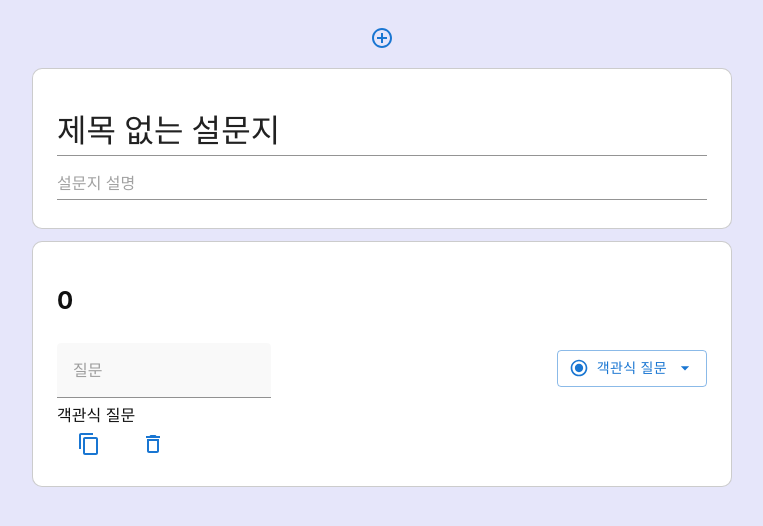
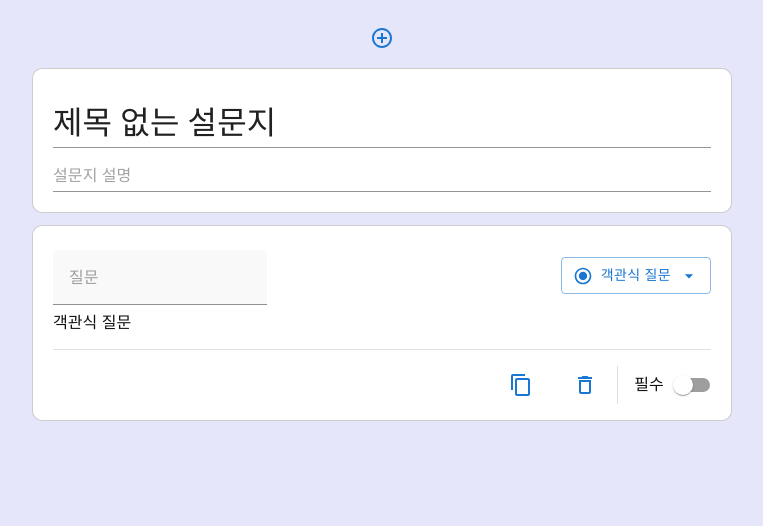
Before and after one commit to Seokyung/GoogleForms_Clonecoding, a React (Create React App) app: page / in a window 1280 px wide. Shown: the top 526 px of the page, without its empty margins (258-1021 px from the left). Built offline with nearby package versions, Linux system fonts and the light colour scheme.

Commit message:
질문 id 생성 방식 변경(nanoid 사용)

```diff
--- a/package.json
+++ b/package.json
@@ -18,6 +18,7 @@
     "@types/react": "^18.2.48",
     "@types/react-dom": "^18.2.18",
     "@types/styled-components": "^5.1.34",
+    "nanoid": "^5.0.4",
     "react": "^18.2.0",
     "react-dom": "^18.2.0",
     "react-redux": "^9.1.0",
--- a/src/components/Question/QuestionForm.tsx
+++ b/src/components/Question/QuestionForm.tsx
@@ -4,7 +4,8 @@ import QuestionOption from "./QuestionOption";
 import { IQuestionList } from "../Survey/SurveyForm";
 import { SurveyBox } from "../../styles/SurveyBox";
 import { ContentCopy, DeleteOutline } from "@mui/icons-material";
-import { Button } from "@mui/material";
+import { Button, Divider, FormControlLabel, Switch } from "@mui/material";
+import styled from "styled-components";
 
 interface IQForm {
 	question: IQuestionList;
@@ -24,13 +25,14 @@ const QuestionForm = (props: IQForm) => {
 
 	return (
 		<SurveyBox>
-			<h2>{props.question.id}</h2>
 			<QuestionHeader
-				questionIdx={props.questionIdx}
+				question={props.question}
 				optionIdx={optionIdx}
 				setOptionIdx={setOptionIdx}
 			/>
 			<QuestionOption optionIdx={optionIdx} />
+			<Divider sx={{ margin: "1rem 0" }} />
+			<FooterContainer>
 				<div>
 					<Button>
 						<ContentCopy />
@@ -39,8 +41,23 @@ const QuestionForm = (props: IQForm) => {
 						<DeleteOutline />
 					</Button>
 				</div>
+				<Divider orientation="vertical" />
+				<div>
+					<FormControlLabel
+						label="필수"
+						labelPlacement="start"
+						control={<Switch />}
+					/>
+				</div>
+			</FooterContainer>
 		</SurveyBox>
 	);
 };
 
+const FooterContainer = styled.div`
+	display: flex;
+	justify-content: right;
+	align-items: center;
+`;
+
 export default QuestionForm;
--- a/src/components/Question/QuestionHeader.tsx
+++ b/src/components/Question/QuestionHeader.tsx
@@ -11,15 +11,16 @@ import {
 } from "@mui/material";
 import styled from "styled-components";
 import { questionOptions } from "../../datas/questionOptions";
+import { IQuestionList } from "../Survey/SurveyForm";
 
 interface IQHeader {
-	questionIdx: number;
+	question: IQuestionList;
 	optionIdx: number;
 	setOptionIdx: React.Dispatch<React.SetStateAction<number>>;
 }
 
 const QuestionHeader = (props: IQHeader) => {
-	const [question, setQuestion] = useState<string>("");
+	const [question, setQuestion] = useState<string>(props.question.title);
 	const [anchorEl, setAnchorEl] = useState<null | HTMLElement>(null);
 	const isOpened = Boolean(anchorEl);
 
--- a/src/components/Question/QuestionList.tsx
+++ b/src/components/Question/QuestionList.tsx
@@ -11,12 +11,12 @@ interface IQList {
 const QuestionList = (props: IQList) => {
 	return (
 		<Container>
-			{props.questionList.map((item) => {
+			{props.questionList.map((item, idx) => {
 				return (
 					<QuestionForm
 						key={item.id}
 						question={item}
-						questionIdx={item.id}
+						questionIdx={idx}
 						questionList={props.questionList}
 						setQuestionList={props.setQuestionList}
 					/>
--- a/src/components/Survey/SurveyForm.tsx
+++ b/src/components/Survey/SurveyForm.tsx
@@ -4,25 +4,25 @@ import styled from "styled-components";
 import { Button } from "@mui/material";
 import { AddCircleOutlineOutlined } from "@mui/icons-material";
 import QuestionList from "../Question/QuestionList";
+import { nanoid } from "nanoid";
 
 export interface IQuestionList {
-	id: number;
+	id: string;
+	title: string;
 	optionId: number;
 }
 
 const SurveyForm = () => {
 	const [questionList, setQuestionList] = useState<Array<IQuestionList>>([
-		{ id: 0, optionId: 2 },
+		{ id: nanoid(), title: "", optionId: 2 },
 	]);
 
 	const addQuestion = (e: React.MouseEvent<HTMLButtonElement>) => {
 		setQuestionList((questionList) => [
 			...questionList,
 			{
-				id:
-					questionList.length === 0
-						? 0
-						: Number(questionList[questionList.length - 1].id + 1),
+				id: nanoid(),
+				title: "",
 				optionId: 2,
 			},
 		]);
--- a/src/styles/SurveyBox.tsx
+++ b/src/styles/SurveyBox.tsx
@@ -5,7 +5,7 @@ export const SurveyBox = styled.div`
 	flex-direction: column;
 	width: 100%;
 	min-width: 700px;
-	padding: 1.5rem;
+	padding: 1rem 1.25rem;
 	border: 1px solid rgba(0, 0, 0, 0.2);
 	border-radius: 10px;
 	background-color: #fff;
```
Also changed, not shown: 1 other file (tests, documents, lock files or other folders). Lines whose indentation alone changed are shown as unchanged.
